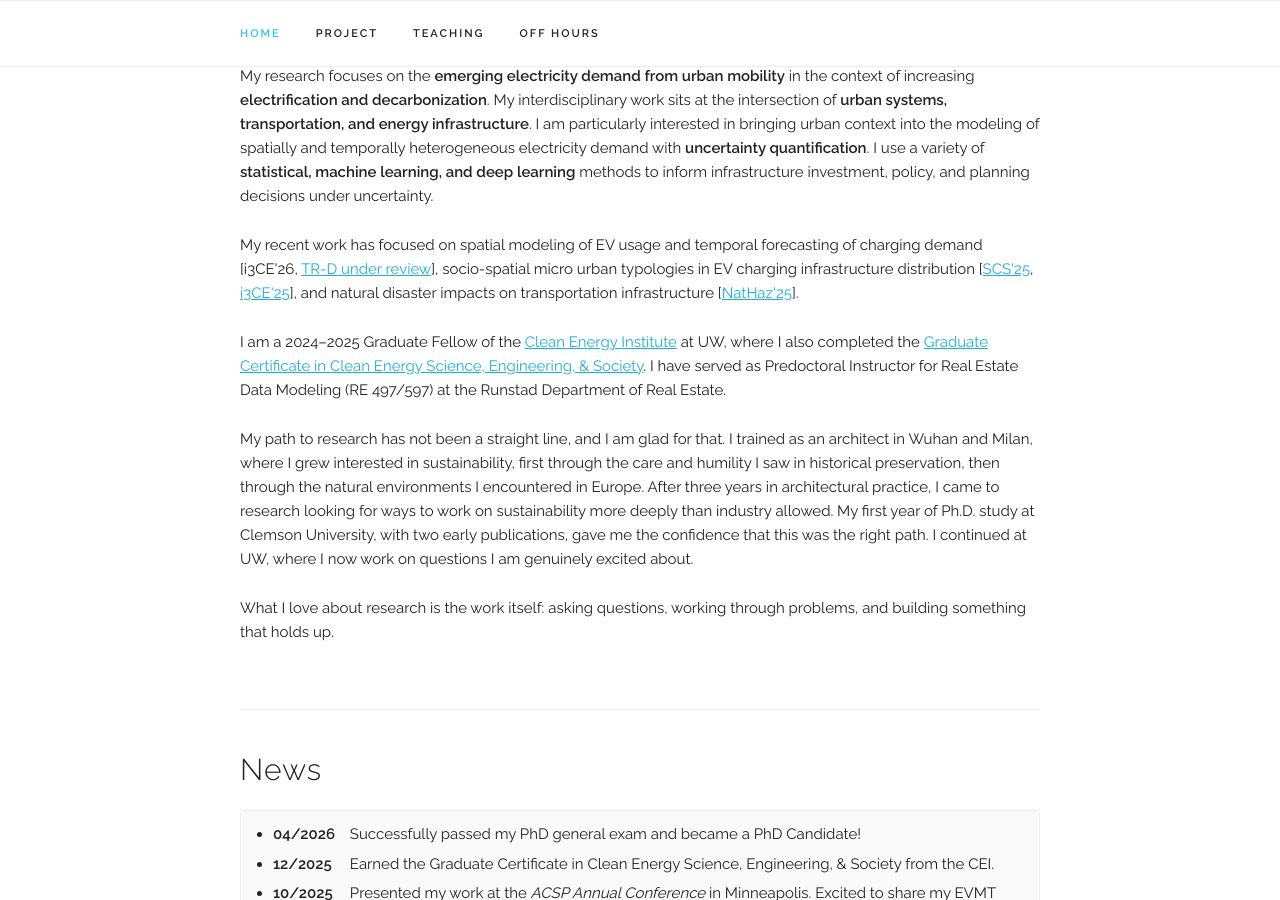
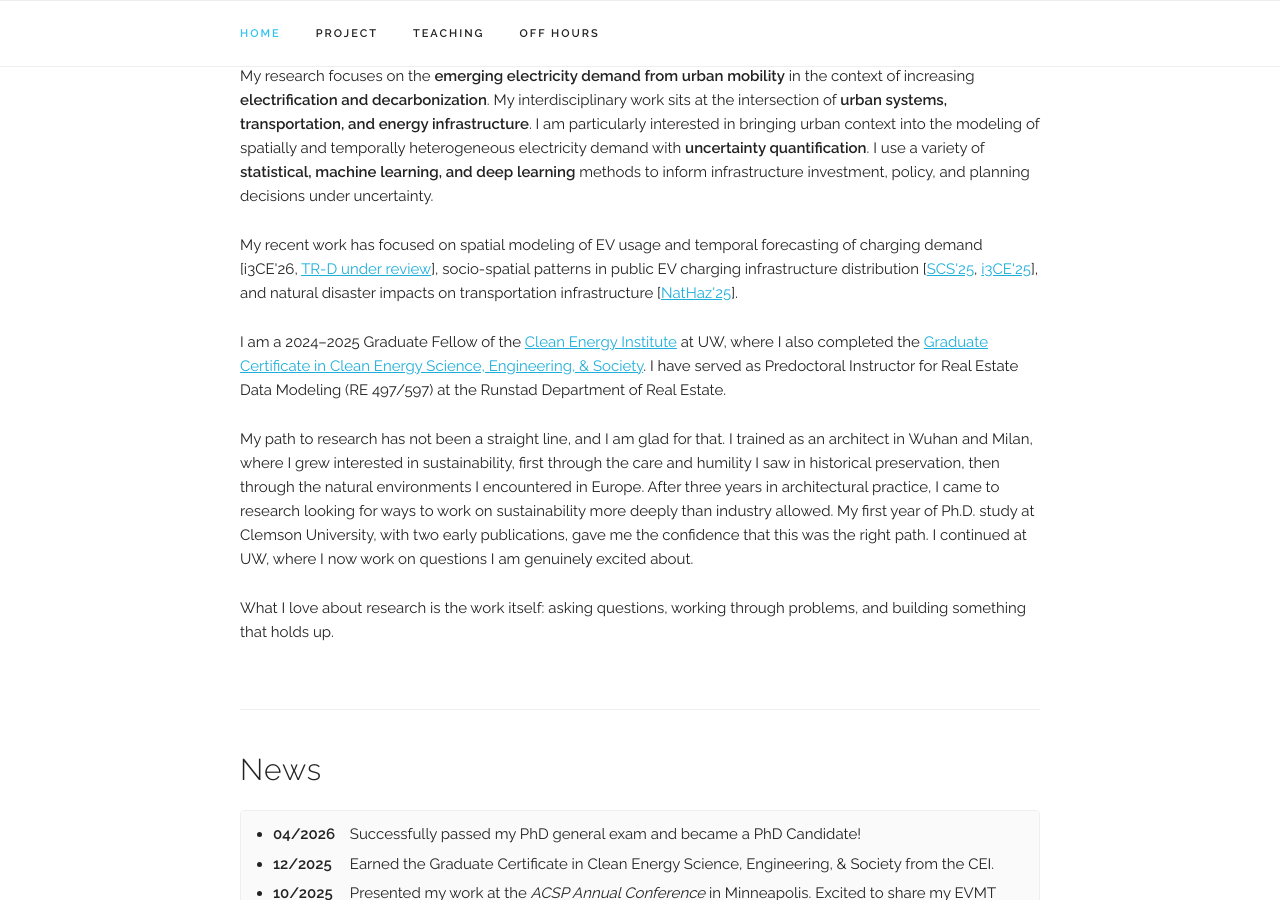
Before and after one commit to ShiQi-Ding/shiqi-ding.github.io, a Jekyll site: the page built from index.html, in a window 1280 px wide and 900 px high, scrolled down 470 px. Built offline with Jekyll 4.4.1, drawn with Linux system fonts in a browser that asks for light colours; some web fonts are replaced.

Commit message:
Update index.html

```diff
--- a/index.html
+++ b/index.html
@@ -21,7 +21,7 @@ needs_map: true
     spatial modeling of EV usage and temporal forecasting of charging demand
     [i3CE'26,
     <a href="http://dx.doi.org/10.2139/ssrn.6161434" target="_blank">TR-D under review</a>],
-    socio-spatial micro urban typologies in EV charging infrastructure distribution
+    socio-spatial patterns in public EV charging infrastructure distribution
     [<a href="https://doi.org/10.1016/j.scs.2025.106193" target="_blank">SCS'25</a>,
     <a href="https://doi.org/10.1061/9780784486443.030" target="_blank">i3CE'25</a>],
     and natural disaster impacts on transportation infrastructure
```
